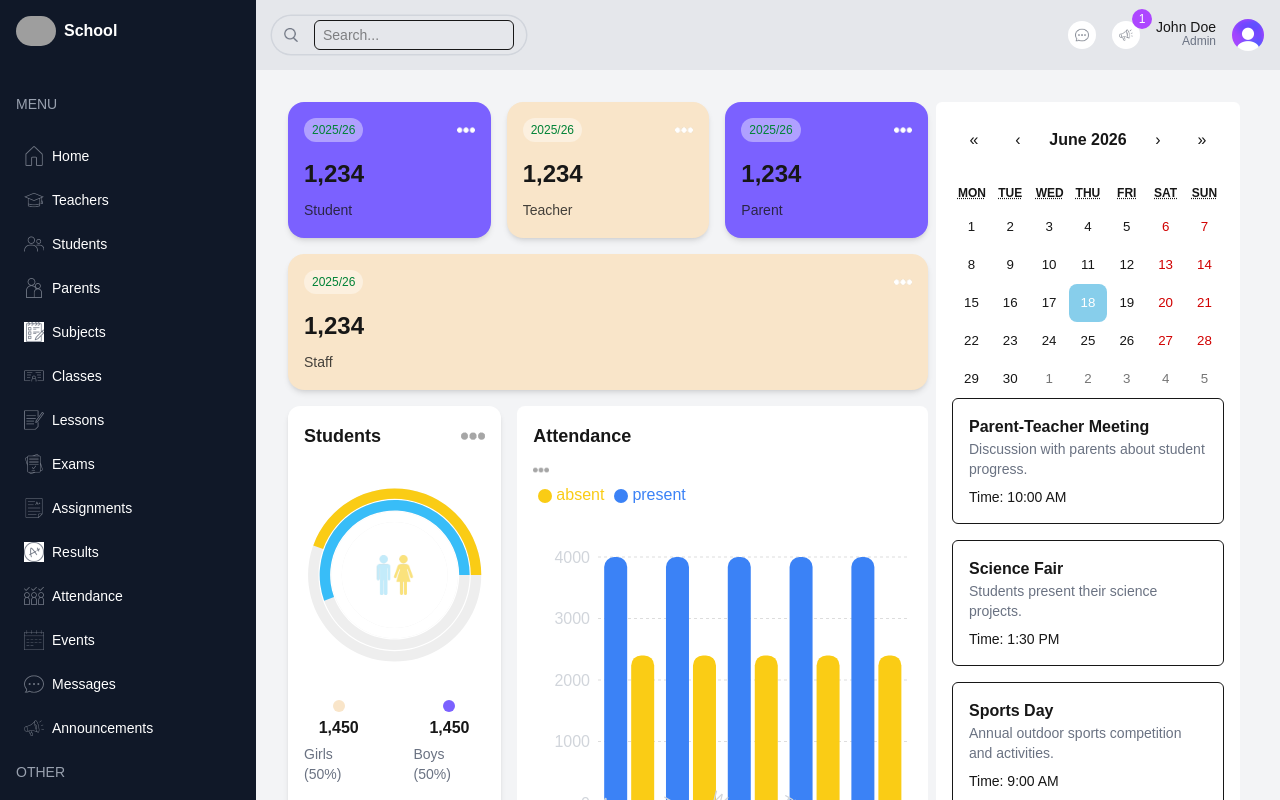
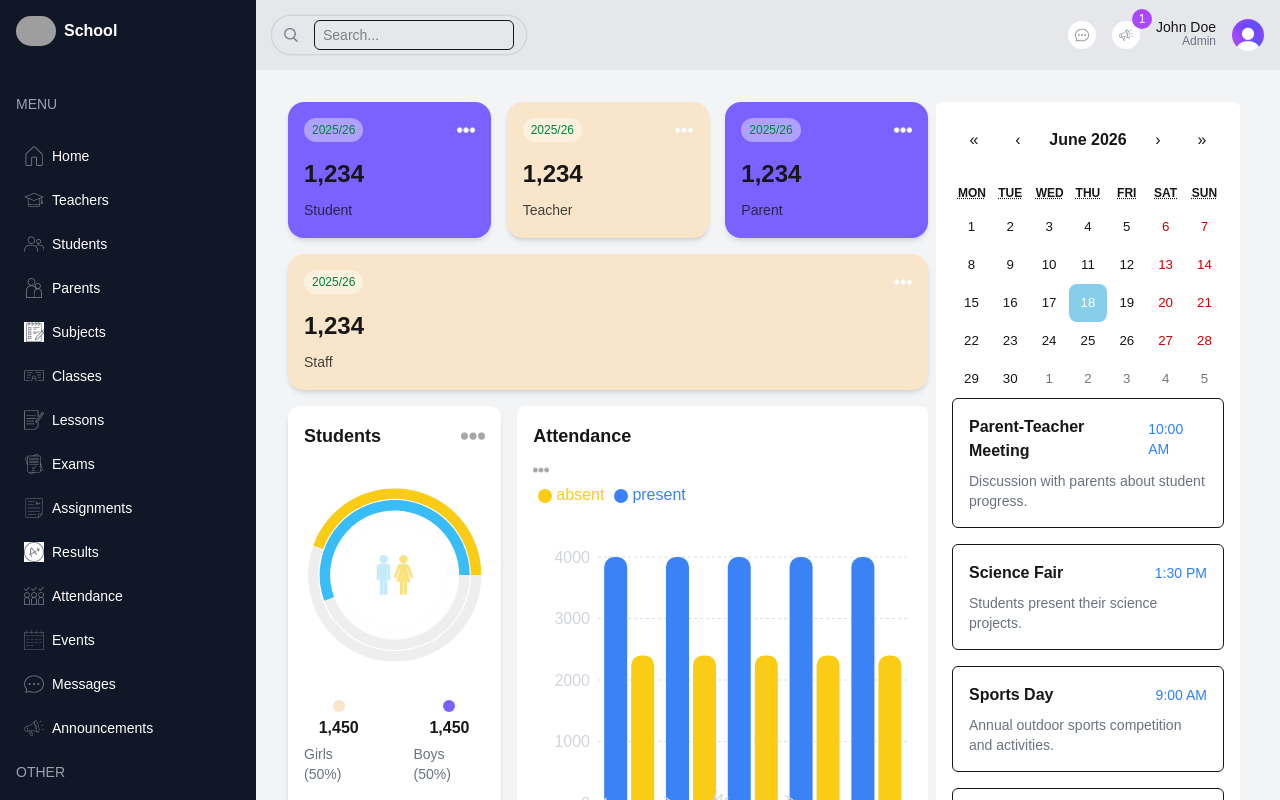
Before and after one commit to rumachoudhury/school-management-dashboard, a Next.js app: page /admin in a window 1280 px wide. Shown: the top 800 px of the page. Built offline with nearby package versions, Linux system fonts and the light colour scheme; grey boxes are pictures that could not be loaded.

Commit message:
Improve event calendar layout

```diff
--- a/src/components/EventCalender.tsx
+++ b/src/components/EventCalender.tsx
@@ -49,10 +49,15 @@ function EventCalender() {
       <div className="flex flex-col gap-4">
         {eventsData.map((event) => (
           <div key={event.id} className="border p-4 rounded-md">
-            <h3 className="font-semibold">{event.title}</h3>
-            <p className="text-sm text-gray-500">{event.description}</p>
+            <div className="flex justify-between items-center">
+              <h3 className="font-semibold">{event.title}</h3>
 
-            <p className="text-sm font-medium mt-2">Time: {event.time}</p>
+              <span className="text-sm font-medium text-blue-500">
+                {event.time}
+              </span>
+            </div>
+
+            <p className="text-sm text-gray-500 mt-2">{event.description}</p>
           </div>
         ))}
       </div>
```
